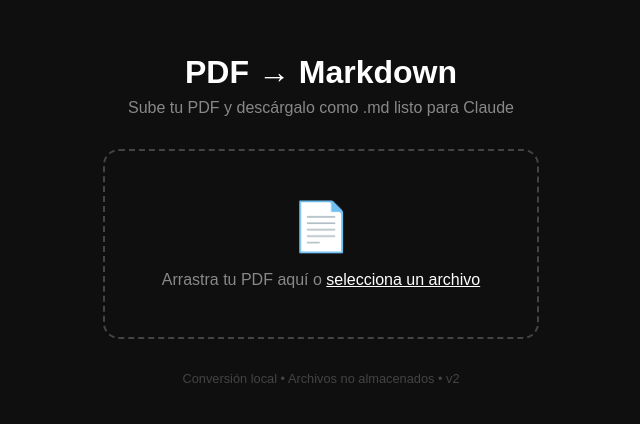
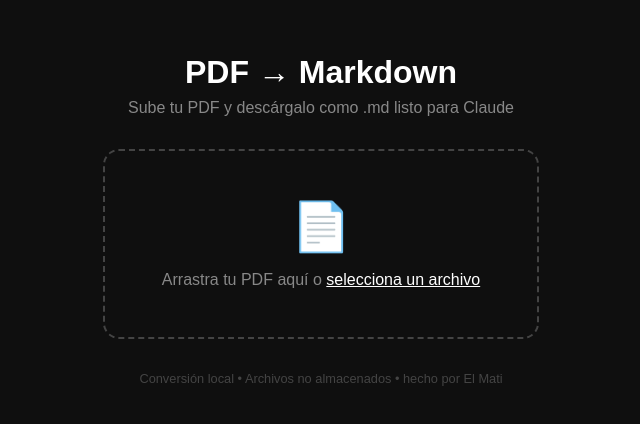
Before and after one commit to mtsslns/pdf-converter, a website: page public/index.html in a window 1280 px wide. Shown: the part 180-604 px from the top of the page, 319-959 px from the left. Drawn offline with Linux system fonts and the light colour scheme; a script that the page names is missing.

Commit message:
Update index.html

```diff
--- a/public/index.html
+++ b/public/index.html
@@ -36,7 +36,7 @@
     </div>
     <div id="status"></div>
     <button class="btn-download" id="btnDownload">⬇️ Descargar .md</button>
-    <div class="footer">Conversión local • Archivos no almacenados • v2</div>
+    <div class="footer">Conversión local • Archivos no almacenados • hecho por El Mati</div>
   </div>
   <script>
     pdfjsLib.GlobalWorkerOptions.workerSrc = 'https://cdnjs.cloudflare.com/ajax/libs/pdf.js/3.11.174/pdf.worker.min.js';
```
